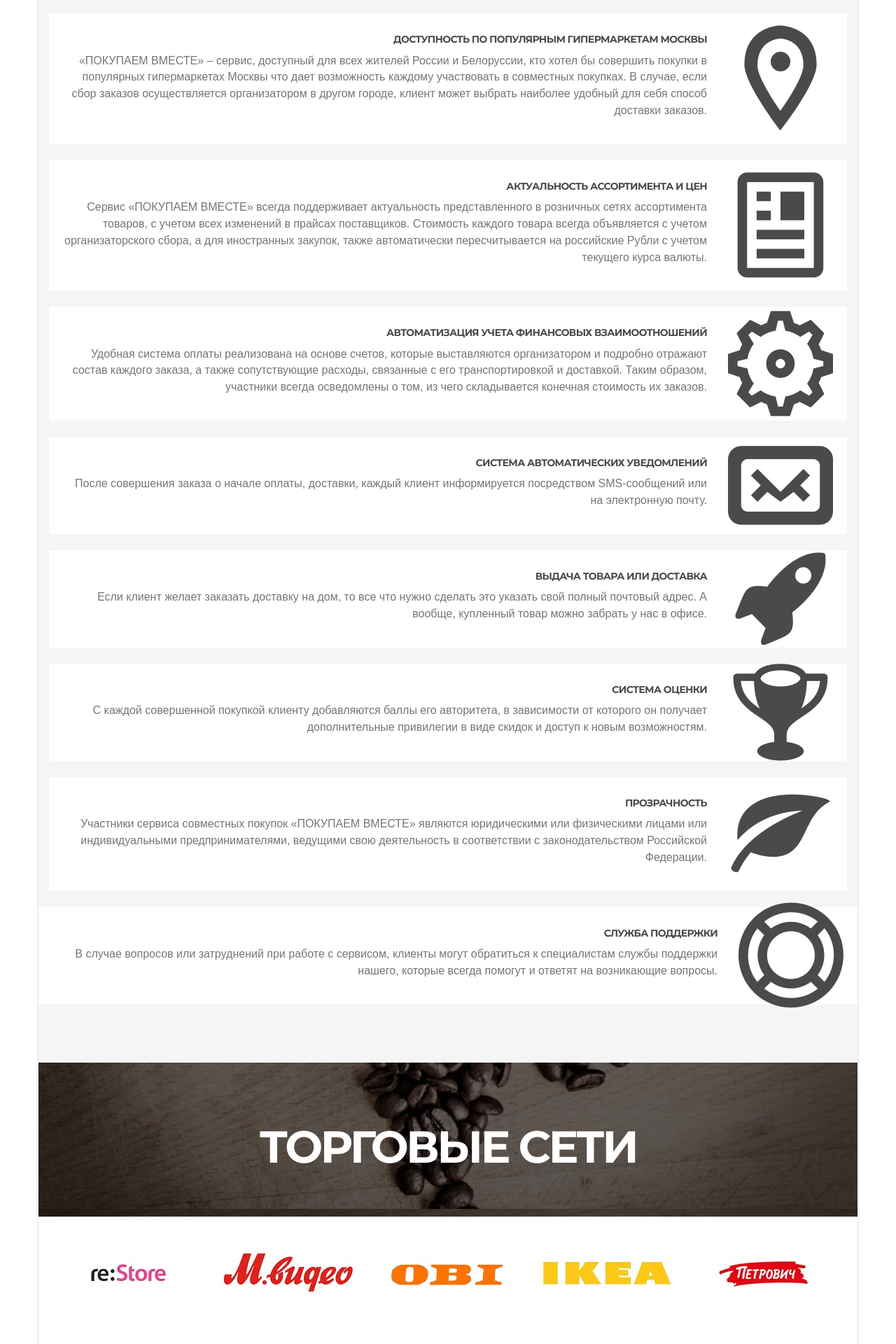
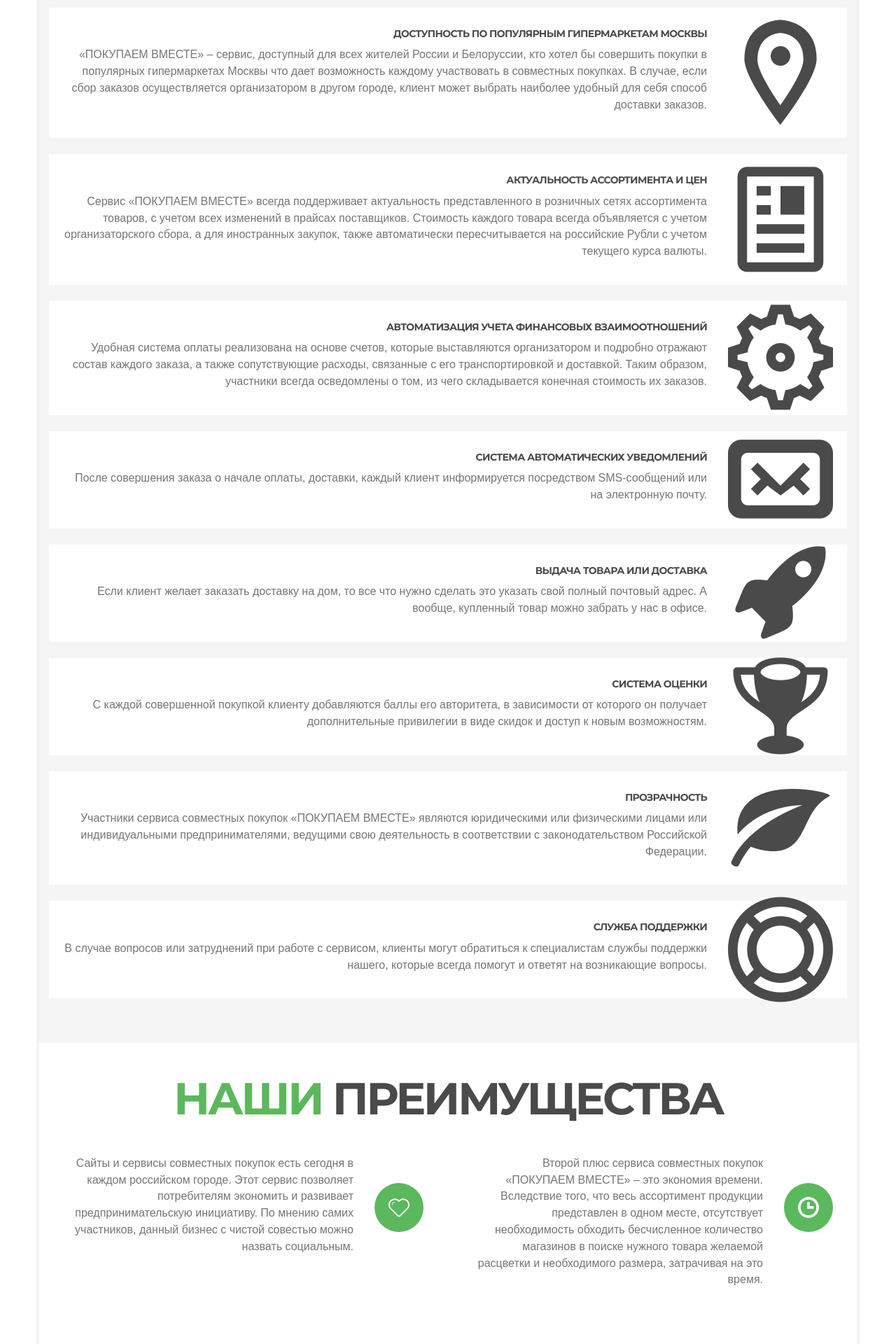
Before and after one commit to pokupaem-vmeste/pokupaem-vmeste.github.io, a PHP site: page / in a window 1280 px wide. Shown: the part 3680-5600 px from the top of the page at 70% size. Run offline with PHP 8.4, Linux system fonts and the light colour scheme; some web fonts are replaced.

Commit message:
new version 1.2

```diff
--- a/css/main.css
+++ b/css/main.css
@@ -56,7 +56,7 @@ transition: background-color 0.2s linear 0s;
     -moz-osx-font-smoothing: grayscale;
     color: #777;
     margin-right:5px;
-    font-size:25px;
+    font-size:15px;
     color:white;
 
 }
@@ -77,6 +77,17 @@ color:white;
 
 font-size:1.3em;
     }
+
+.plus .style2{
+
+    min-height: 270px;
+}
+
+.buytogether .style2{
+
+    min-height: 230px;
+}
+
 .panel-body {padding-left: 21px;}
 .breadcrumb {background: transparent; padding: 0; margin-bottom: 0;}
 .pagination {margin:88px 0 -20px;}
--- a/index.html
+++ b/index.html
@@ -35,13 +35,15 @@
           <li class="">
             <a href="#top">Главная</a>
           </li>
+
+
           <li class="">
-            <a href="#features">Сервис</a>
+            <a href="#features">Услуги</a>
           </li>
-          <!-- <li class="">
-            <a href="#abovecontent">Mission</a>
+           <li class="">
+            <a href="#abovecontent">Преимущества </a>
           </li>
-          <li class="dropdown">
+          <!--li class="dropdown">
             <a href="#goal">Goal</a>
             <ul class="nav dropdown-menu">
               <li class="">
@@ -50,8 +52,8 @@
             </ul>
           </li> -->
           <li class="dropdown">
-            <a href="#belowcontent">Сети</a>
-            <ul class="nav dropdown-menu">
+            <a href="#seti">Сети</a>
+            <!-- <ul class="nav dropdown-menu">
               <li class="">
                 <a href="#tweets">Tweets</a>
               </li>
@@ -61,7 +63,7 @@
               <li class="">
                 <a href="#donate">Donate</a>
               </li>
-            </ul>
+            </ul> -->
           </li>
           <li class="">
             <a href="#footer">Контакты</a>
@@ -165,7 +167,7 @@
   </div></div>
 </section>
 
-<section id="abovecontent" class="">
+<section id="" class="buytogether">
   <div class="container">
     <div class="row">
       <div class="col-sm-12 text-center">
@@ -247,7 +249,7 @@
   <div class="container">
     <div class="row">
       <div class="col-sm-12 text-center">
-          <h2 class="block-header"><span class="highlight">о</span> сервисе</h2>
+          <h2 class="block-header"><span class="highlight"></span>Услуги</h2>
           <h3>Что предлагает сервис совместных покупок «ПОКУПАЕМ ВМЕСТЕ»? </h3>
         </div>
       </div>
@@ -474,7 +476,7 @@
               </div>
             </div>
     </div>
-    <div class="block col-sm-12" id="belowcontent">
+    <div class="block col-sm-12" >
             <div class="left_icons ">
               <div class="dxsingle_teaser_left">
                   <i class="dx-icon-support"></i>
@@ -489,6 +491,117 @@
   </div></div>
 </section>
 
+
+<section id="abovecontent" class="plus">
+  <div class="container">
+    <div class="row">
+      <div class="col-sm-12 text-center">
+          <h2 class="block-header"><span class="highlight">наши </span>Преимущества</h2>
+         <!--  <h3>С нами покупать товары приятно, потому что:</h4> -->
+        </div>
+      </div>
+
+    <div class="row">
+      <div class="col-sm-6">
+        <div class="block">
+            <div class="left_icons style2">
+              <div class="dxsingle_teaser_left">
+                  <i class="dx-icon-heart-2"></i>
+              </div>
+              <div class="dxsingle_teaser_right">
+                  <!-- <h3>Informing</h3> -->
+                  <!-- <h5>Вы экономите семейный бюджет!</h5> -->
+                 <p>Сайты и сервисы совместных покупок есть сегодня в каждом российском городе. Этот сервис позволяет потребителям экономить и развивает предпринимательскую инициативу. По мнению самих участников, данный бизнес с чистой совестью можно назвать социальным. </p>
+
+              </div>
+            </div>
+        </div>
+        <div class="block">
+            <div class="left_icons style2">
+              <div class="dxsingle_teaser_left">
+                  <i class="dx-icon-star"></i>
+              </div>
+              <div class="dxsingle_teaser_right">
+                 <!--  <h3>Help to</h3> -->
+                  <!-- <h5>Вы экономите драгоценное время!</h5> -->
+                  <p>Главный преимущество сервиса совместных покупок «ПОКУПАЕМ ВМЕСТЕ» – это выгодная цена товара. Благодаря его приобретению непосредственно у производителя или поставщика происходит существенная экономия на всевозможных наценках.</p>
+              </div>
+            </div>
+        </div>
+      </div>
+       <div class="col-sm-6">
+        <div class="block">
+            <div class="left_icons style2">
+              <div class="dxsingle_teaser_left">
+                  <i class="dx-icon-clock-3"></i>
+              </div>
+              <div class="dxsingle_teaser_right">
+                 <!--  <h3>Introduction of</h3> -->
+                <!--   <h5>Скажите “нет” дорогим покупкам и «да» выгодной экономии!</h5> -->
+                  <p>Второй плюс сервиса совместных покупок «ПОКУПАЕМ ВМЕСТЕ» – это экономия времени. Вследствие того, что весь ассортимент продукции представлен в одном месте, отсутствует необходимость обходить бесчисленное количество магазинов в поиске нужного товара желаемой расцветки и необходимого размера, затрачивая на это время.</p>
+
+
+              </div>
+            </div>
+        </div>
+        <div class="block">
+            <div class="left_icons style2">
+              <div class="dxsingle_teaser_left">
+                  <i class="dx-icon-paperplane"></i>
+              </div>
+              <div class="dxsingle_teaser_right">
+                 <!--  <h3>Growth of </h3> -->
+                 <!--  <h5>Интересное общение и обмен опытом </h5> -->
+                  <p>Еще имеется возможность оформить доставку выбранного товара на дом, что также существенно сокращает время, затрачиваемое на покупку.</p>
+				<p>
+				Еще одним, существенным преимуществом совместных покупок является возможность выгодно купить эксклюзивный товар, уникальную вещь.
+				</p>
+              </div>
+            </div>
+        </div>
+	  </div>
+      <div class="col-sm-6">
+        <div class="block">
+            <div class="left_icons style2">
+              <div class="dxsingle_teaser_left">
+                  <i class="dx-icon-paperclip"></i>
+              </div>
+              <div class="dxsingle_teaser_right">
+                 <!--  <h3>Introduction of</h3> -->
+                <!--   <h5>Скажите “нет” дорогим покупкам и «да» выгодной экономии!</h5> -->
+                  <p>Следует помнить, что далеко не все Интернет-ресурсы, рекламирующие собственные услуги в качестве поставщика, объективно и в полном объеме освещают нюансы, которые потенциальному покупателю желательно знать заранее.</p>
+              </div>
+            </div>
+        </div>
+
+	  </div>
+	  <div class="col-sm-6" id='seti'>
+        <div class="block">
+            <div class="left_icons style2">
+              <div class="dxsingle_teaser_left">
+                  <i class="dx-icon-mobile"></i>
+              </div>
+              <div class="dxsingle_teaser_right">
+                 <!--  <h3>Introduction of</h3> -->
+                <!--   <h5>Скажите “нет” дорогим покупкам и «да» выгодной экономии!</h5> -->
+                  <p>Чтобы получить максимальную выгоду от совместной покупки, целесообразно перед отправкой заявки на покупку понравившегося товара написать или позвонить нам. Наши телефоны и эл почта указана в разделе «Контакты».</p>
+
+
+              </div>
+            </div>
+        </div>
+
+	  </div>
+
+    </div>
+    <div class="row" >
+      <div class="col-sm-12 text-center">
+          <!-- <h4>Не нужно нигде регистрироваться.<br> Просто позвоните или напишите нам. Из нашего ответа будет понятно что делать дальше.</h4> -->
+
+        </div>
+      </div>
+  </div>
+</section>
 
 
 
@@ -700,10 +813,10 @@
   </div>
     <div class="row">
       <div class="col-sm-6 container_contact">
-       <p><span class="glyphicon glyphicon-asterisk" aria-hidden="true"></span>+7 (985) 105-23-21 </p>
+       <p><span class="glyphicon glyphicon-earphone" aria-hidden="true"></span>+7 (985) 105-23-21 </p>
     <p><span class="glyphicon glyphicon-send" aria-hidden="true"></span>+7 (962) 949-02-37 (WhatsApp)</p>
     <p><span class="glyphicon glyphicon-envelope" aria-hidden="true"></span>contact@sanitile.ru </p>
-    <p><span class="glyphicon glyphicon-menu-down" aria-hidden="true"></span>125315, г. Москва, ул. Часовая, д. 24, стр. 2, комн. 2, 3, 4, 5, 6, 8-А</p>
+    <p><span class="glyphicon glyphicon-map-marker" aria-hidden="true"></span>125315, г. Москва, ул. Часовая, д. 24, стр. 2, комн. 2, 3, 4, 5, 6, 8-А</p>
       </div>
        <div class="col-sm-6 container_contact">
     <p>ООО САНТАЙЛ </p>
```
